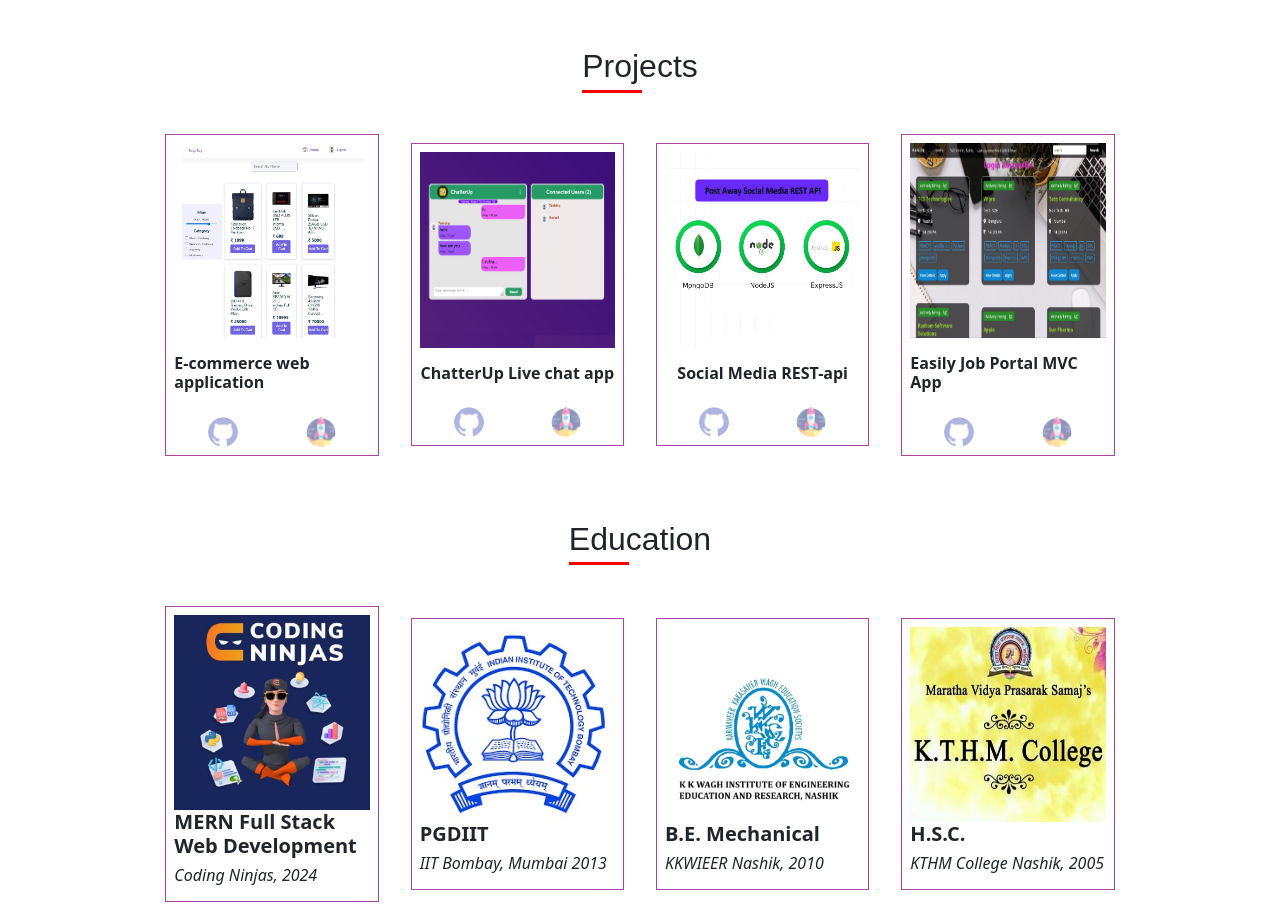
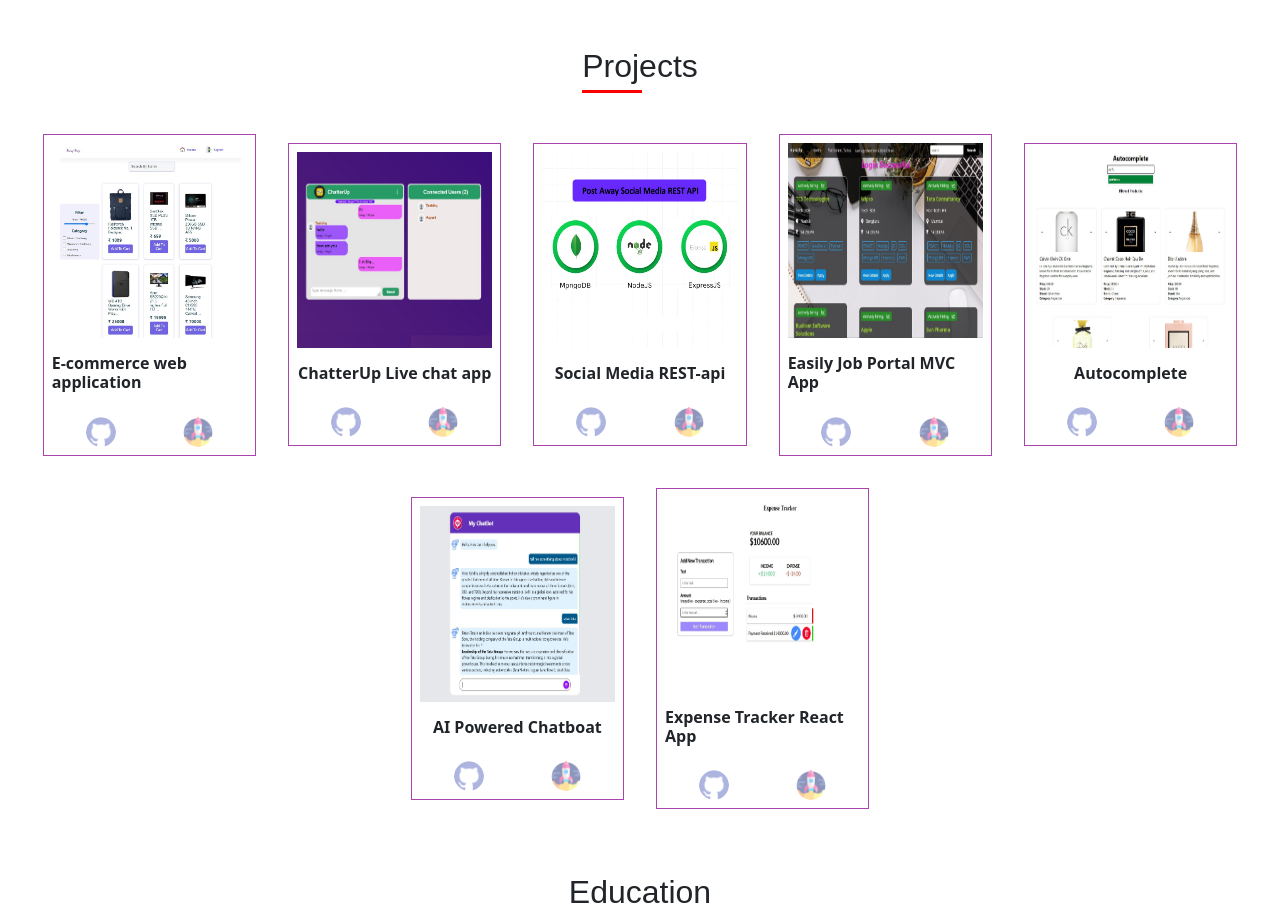
Before and after one commit to SachinBhawar/my-portfolio, a website: page index.html in a window 1280 px wide. Shown: the part 1140-2055 px from the top of the page. Drawn offline with nearby package versions, Linux system fonts and the light colour scheme.

Commit message:
added 3 more projects to the projects section and added function openLink()

```diff
--- a/index.html
+++ b/index.html
@@ -207,7 +207,10 @@
                     class="parent d-flex flex-column flex-md-row justify-content-center mx-auto flex-wrap align-items-center py-3"
                 >
                     <!-- project 1 -->
-                    <div class="project col-9 col-sm-5 col-lg-2 p-2">
+                    <div
+                        class="project col-9 col-sm-5 col-lg-2 p-2"
+                        onclick="openLink('https://e-comm-project-busybuy.vercel.app/')"
+                    >
                         <div class="project-img-wrap"><img src="./assets/project1.jpg" /></div>
                         <div
                             class="project-description d-flex align-items-center justify-content-center py-3"
@@ -232,7 +235,10 @@
                     <!-- project 1 end -->
 
                     <!-- project 2 -->
-                    <div class="project col-9 col-sm-5 col-lg-2 p-2">
+                    <div
+                        class="project col-9 col-sm-5 col-lg-2 p-2"
+                        onclick="openLink('https://chatterup-chat-app.onrender.com/')"
+                    >
                         <div class="project-img-wrap"><img src="./assets/project2.jpg" /></div>
                         <div
                             class="project-description d-flex align-items-center justify-content-center py-3"
@@ -255,7 +261,10 @@
                     <!-- project 2 end -->
 
                     <!-- project 3 -->
-                    <div class="project col-9 col-sm-5 col-lg-2 p-2">
+                    <div
+                        class="project col-9 col-sm-5 col-lg-2 p-2"
+                        onclick="openLink('https://postaway-rest-api.onrender.com/api-docs/')"
+                    >
                         <div class="project-img-wrap"><img src="./assets/project3.jpg" /></div>
                         <div
                             class="project-description d-flex align-items-center justify-content-center py-3"
@@ -278,7 +287,10 @@
                     <!-- project 3 end -->
 
                     <!-- project 4 -->
-                    <div class="project col-9 col-sm-5 col-lg-2 p-2">
+                    <div
+                        class="project col-9 col-sm-5 col-lg-2 p-2"
+                        onclick="openLink('https://easily-jobportal-new.onrender.com/')"
+                    >
                         <div class="project-img-wrap"><img src="./assets/project4.jpg" /></div>
                         <div
                             class="project-description d-flex align-items-center justify-content-center py-3"
@@ -299,6 +311,86 @@
                         </div>
                     </div>
                     <!-- project 4 end -->
+
+                    <!-- project 5 -->
+                    <div
+                        class="project col-9 col-sm-5 col-lg-2 p-2"
+                        onclick="openLink('https://autocomplete-new.vercel.app/')"
+                    >
+                        <div class="project-img-wrap"><img src="./assets/project5.jpg" /></div>
+                        <div
+                            class="project-description d-flex align-items-center justify-content-center py-3"
+                        >
+                            <h6><strong>Autocomplete</strong></h6>
+                        </div>
+                        <div class="links-container">
+                            <div class="github-link">
+                                <a href="https://github.com/SachinBhawar/AutocompleteNew" target="_blank"
+                                    ><img src="./assets/github.png"
+                                /></a>
+                            </div>
+                            <div class="deployment-link">
+                                <a href="https://autocomplete-new.vercel.app/" target="_blank"
+                                    ><img src="./assets/rocket.png"
+                                /></a>
+                            </div>
+                        </div>
+                    </div>
+                    <!-- project 5 end -->
+
+                    <!-- project 6 -->
+                    <div
+                        class="project col-9 col-sm-5 col-lg-2 p-2"
+                        onclick="openLink('https://ai-chatbot-by-sachinbhawar.vercel.app/')"
+                    >
+                        <div class="project-img-wrap"><img src="./assets/project6.jpg" /></div>
+                        <div
+                            class="project-description d-flex align-items-center justify-content-center py-3"
+                        >
+                            <h6><strong>AI Powered Chatboat</strong></h6>
+                        </div>
+                        <div class="links-container">
+                            <div class="github-link">
+                                <a href="https://github.com/SachinBhawar/ai-chatbot" target="_blank"
+                                    ><img src="./assets/github.png"
+                                /></a>
+                            </div>
+                            <div class="deployment-link">
+                                <a href="https://ai-chatbot-by-sachinbhawar.vercel.app/" target="_blank"
+                                    ><img src="./assets/rocket.png"
+                                /></a>
+                            </div>
+                        </div>
+                    </div>
+                    <!-- project 6 end -->
+
+                    <!-- project 7 -->
+                    <div
+                        class="project col-9 col-sm-5 col-lg-2 p-2"
+                        onclick="openLink('https://expense-tracker-by-sachin.vercel.app/')"
+                    >
+                        <div class="project-img-wrap"><img src="./assets/project7.jpg" /></div>
+                        <div
+                            class="project-description d-flex align-items-center justify-content-center py-3"
+                        >
+                            <h6><strong>Expense Tracker React App</strong></h6>
+                        </div>
+                        <div class="links-container">
+                            <div class="github-link">
+                                <a
+                                    href="https://github.com/SachinBhawar/Expense-Tracker-With-All-Functions"
+                                    target="_blank"
+                                    ><img src="./assets/github.png"
+                                /></a>
+                            </div>
+                            <div class="deployment-link">
+                                <a href="https://expense-tracker-by-sachin.vercel.app/" target="_blank"
+                                    ><img src="./assets/rocket.png"
+                                /></a>
+                            </div>
+                        </div>
+                    </div>
+                    <!-- project 7 end -->
                 </div>
             </section>
             <!-- About projects end-->
@@ -562,6 +654,10 @@
                 interval: 200, // Delay between each div popping up
                 viewFactor: 0.5, // Trigger when the element is 30% within the viewport (adjust to reach 70% from top)
             });
+
+            function openLink(url) {
+                window.open(url, "_blank");
+            }
         </script>
     </body>
 </html>
--- a/style.css
+++ b/style.css
@@ -262,6 +262,7 @@
     box-shadow: 0px 0px 16px 4px rgba(0, 0, 0, 0.5);
     scale: 1.05;
     transition: all 0.3s ease;
+    cursor: pointer;
 }
 
 .project-img-wrap {
```
Also changed, not shown: assets/project5.jpg (added), assets/project6.jpg (added), assets/project7.jpg (added).
